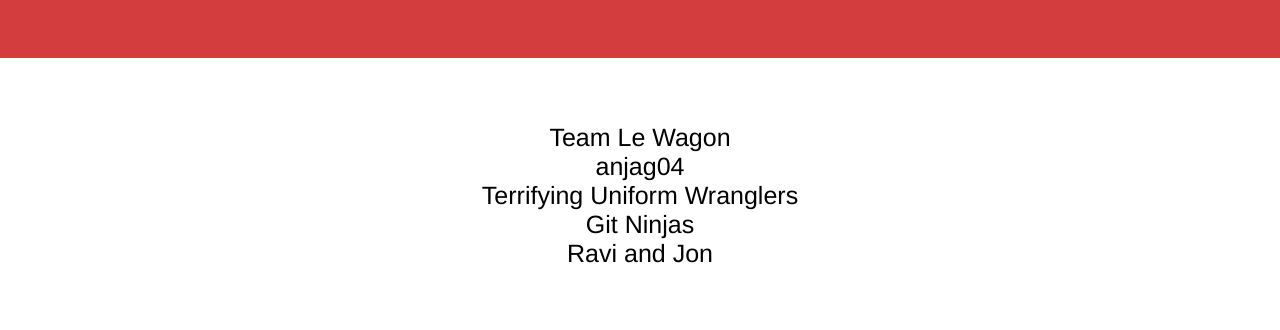
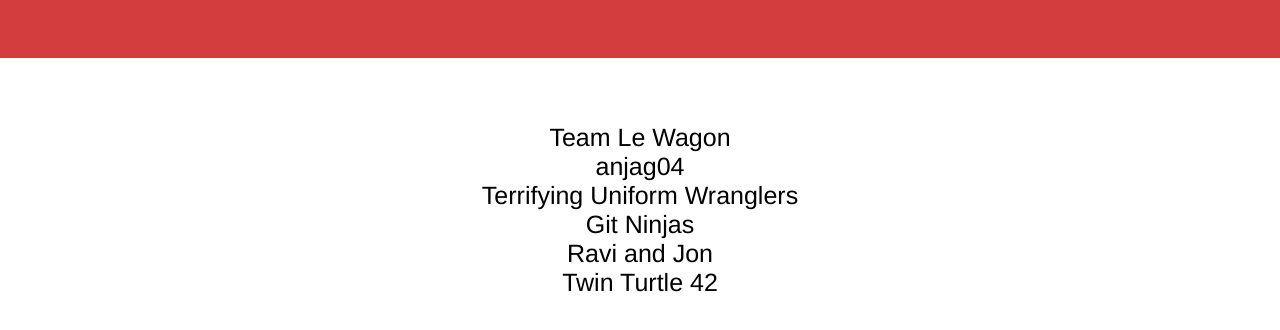
Before and after one commit to CharlyMartin/github_workshop, a plain HTML site: page index.html in a window 1280 px wide. Shown: the part 174-504 px from the top of the page. Drawn offline with Linux system fonts and the light colour scheme.

Commit message:
Added my name to the file

```diff
--- a/index.html
+++ b/index.html
@@ -17,13 +17,16 @@
 
     <div class="list-container">
       <ul id="hall_of_fame">
+
         <!-- ADD YOUR TEAM NAME BETWEEN <li> tags-->
         <li>Team Le Wagon</li>
         <li> anjag04 </li>
         <li>Terrifying Uniform Wranglers</li>
         <li>Git Ninjas</li>
         <li> Ravi and Jon</li>
+        <li>Twin Turtle 42</li>
         <!-- DON'T DELETE PREVIOUS TEAM NAMES THOUGH! -->
+
       </ul>
     </div>
 
```
